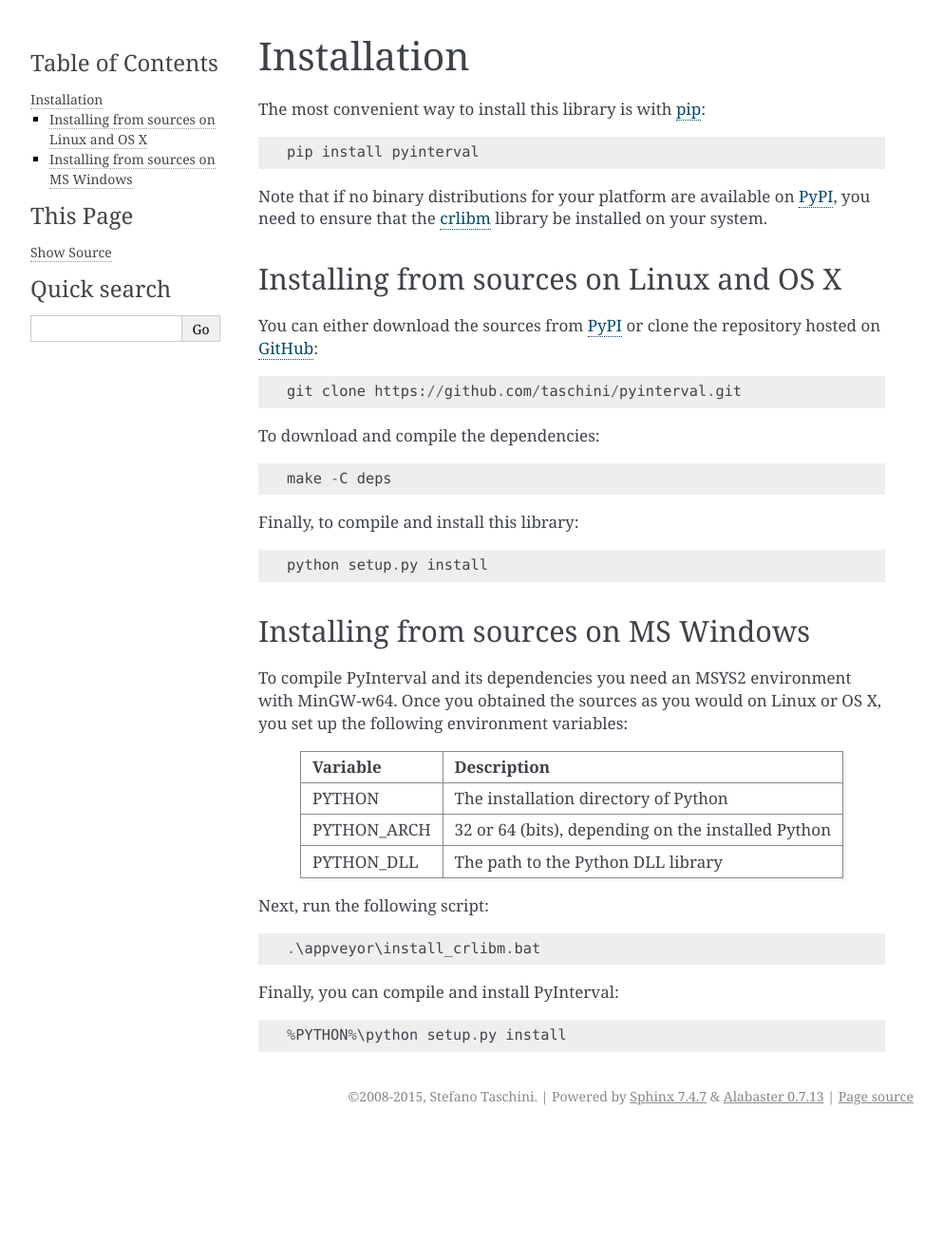
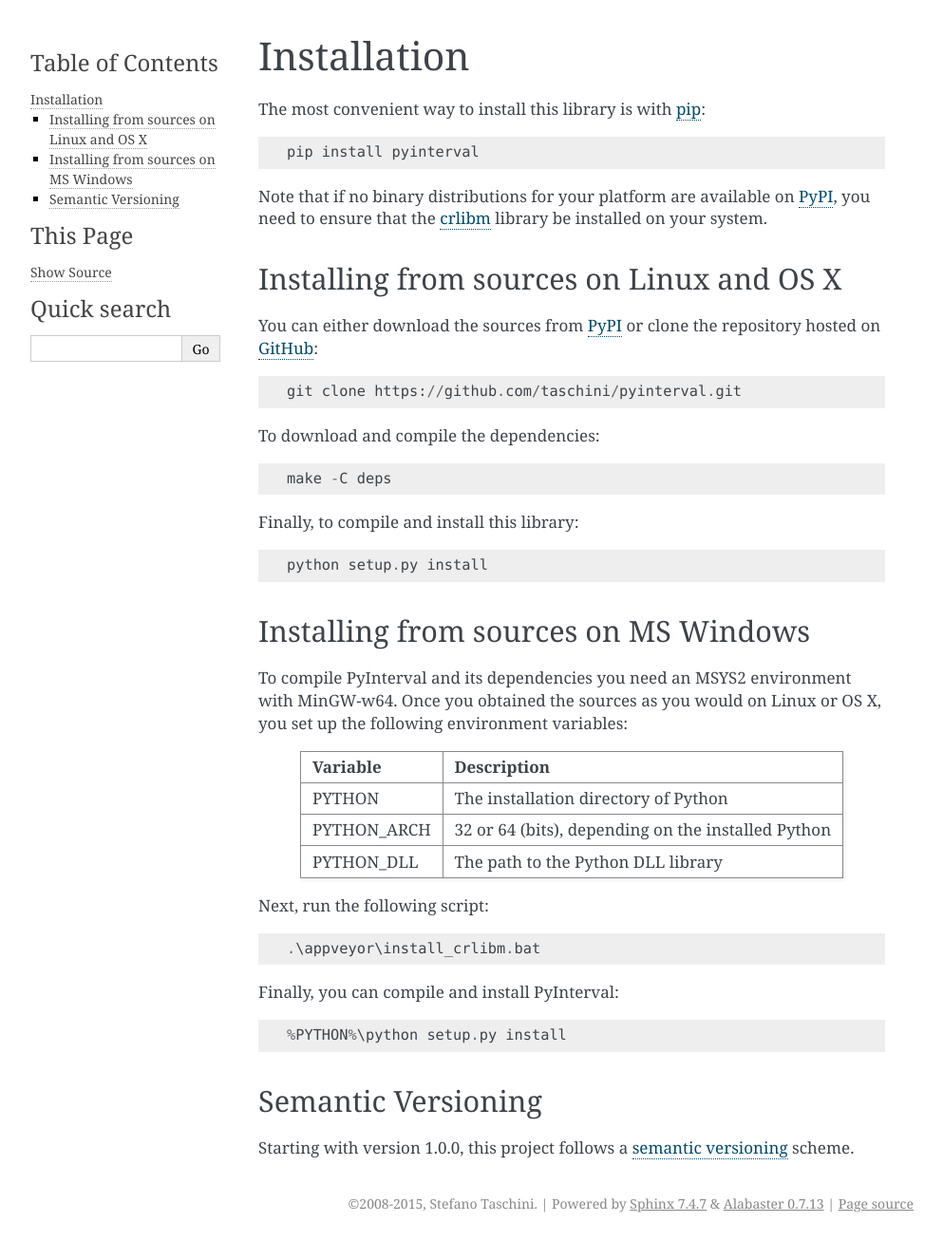
Before and after one commit to taschini/pyinterval, a Sphinx documentation site: the page built from doc/install.rst, in a window 1280 px wide. Shown: the whole page at 95% size, without its empty margins (148-1141 px from the left). Built offline with Sphinx 7.4.7, drawn with Linux system fonts in a browser that asks for light colours; before the commit the page ends 1194 px from its top, so only the background shows below that.

Commit message:
Added note on versioning.

```diff
--- a/doc/install.rst
+++ b/doc/install.rst
@@ -50,3 +50,9 @@ Finally, you can compile and install PyInterval::
     %PYTHON%\python setup.py install
 
 .. _pypi: http://pypi.python.org/pypi/pyinterval/
+
+Semantic Versioning
+-------------------
+
+Starting with version 1.0.0, this project follows a `semantic
+versioning <http://semver.org/>`_ scheme.
```
